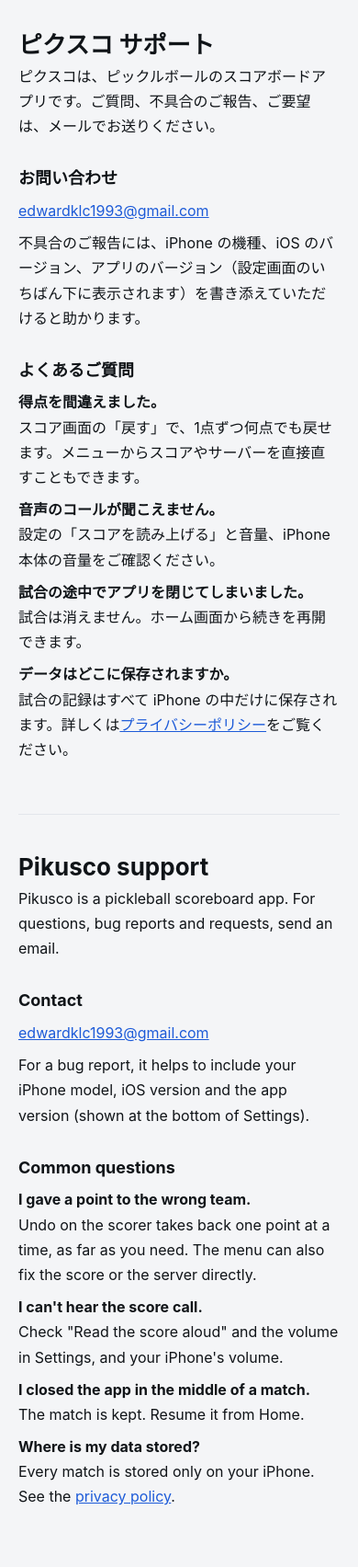
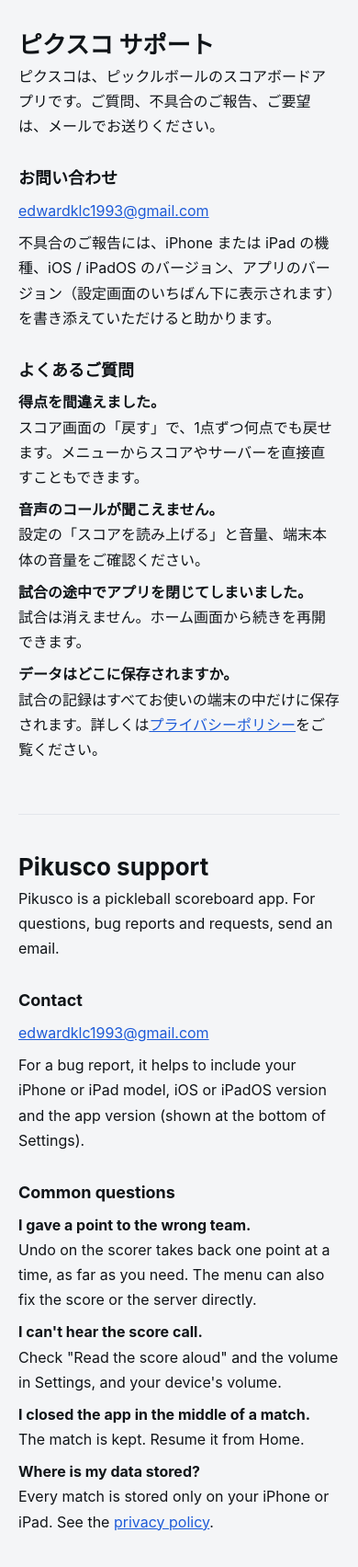
Before and after one commit to eklchan/pikusco-site, a plain HTML site: page support/index.html in a window 390 px wide. Shown: the whole page at 92% size. Drawn offline with Linux system fonts and the light colour scheme.

Commit message:
Privacy and support: the iPad ships too, so they say your device, not your iPhone
Co-Authored-By: Claude Opus 5.5 <noreply@anthropic.com>

```diff
--- a/support/index.html
+++ b/support/index.html
@@ -23,24 +23,24 @@ section + section { margin-top: 56px; padding-top: 40px; border-top: 1px solid v
 <p>ピクスコは、ピックルボールのスコアボードアプリです。ご質問、不具合のご報告、ご要望は、メールでお送りください。</p>
 <h2>お問い合わせ</h2>
 <p><a href="mailto:edwardklc1993@gmail.com?subject=%E3%83%94%E3%82%AF%E3%82%B9%E3%82%B3">edwardklc1993@gmail.com</a></p>
-<p>不具合のご報告には、iPhone の機種、iOS のバージョン、アプリのバージョン（設定画面のいちばん下に表示されます）を書き添えていただけると助かります。</p>
+<p>不具合のご報告には、iPhone または iPad の機種、iOS / iPadOS のバージョン、アプリのバージョン（設定画面のいちばん下に表示されます）を書き添えていただけると助かります。</p>
 <h2>よくあるご質問</h2>
 <p><strong>得点を間違えました。</strong><br>スコア画面の「戻す」で、1点ずつ何点でも戻せます。メニューからスコアやサーバーを直接直すこともできます。</p>
-<p><strong>音声のコールが聞こえません。</strong><br>設定の「スコアを読み上げる」と音量、iPhone 本体の音量をご確認ください。</p>
+<p><strong>音声のコールが聞こえません。</strong><br>設定の「スコアを読み上げる」と音量、端末本体の音量をご確認ください。</p>
 <p><strong>試合の途中でアプリを閉じてしまいました。</strong><br>試合は消えません。ホーム画面から続きを再開できます。</p>
-<p><strong>データはどこに保存されますか。</strong><br>試合の記録はすべて iPhone の中だけに保存されます。詳しくは<a href="../privacy/">プライバシーポリシー</a>をご覧ください。</p>
+<p><strong>データはどこに保存されますか。</strong><br>試合の記録はすべてお使いの端末の中だけに保存されます。詳しくは<a href="../privacy/">プライバシーポリシー</a>をご覧ください。</p>
 </section>
 <section lang="en">
 <h1>Pikusco support</h1>
 <p>Pikusco is a pickleball scoreboard app. For questions, bug reports and requests, send an email.</p>
 <h2>Contact</h2>
 <p><a href="mailto:edwardklc1993@gmail.com?subject=Pikusco">edwardklc1993@gmail.com</a></p>
-<p>For a bug report, it helps to include your iPhone model, iOS version and the app version (shown at the bottom of Settings).</p>
+<p>For a bug report, it helps to include your iPhone or iPad model, iOS or iPadOS version and the app version (shown at the bottom of Settings).</p>
 <h2>Common questions</h2>
 <p><strong>I gave a point to the wrong team.</strong><br>Undo on the scorer takes back one point at a time, as far as you need. The menu can also fix the score or the server directly.</p>
-<p><strong>I can't hear the score call.</strong><br>Check "Read the score aloud" and the volume in Settings, and your iPhone's volume.</p>
+<p><strong>I can't hear the score call.</strong><br>Check "Read the score aloud" and the volume in Settings, and your device's volume.</p>
 <p><strong>I closed the app in the middle of a match.</strong><br>The match is kept. Resume it from Home.</p>
-<p><strong>Where is my data stored?</strong><br>Every match is stored only on your iPhone. See the <a href="../privacy/">privacy policy</a>.</p>
+<p><strong>Where is my data stored?</strong><br>Every match is stored only on your iPhone or iPad. See the <a href="../privacy/">privacy policy</a>.</p>
 </section>
 </main>
 </body>
```
Also changed, not shown: privacy/index.html (+6 -6 lines).
